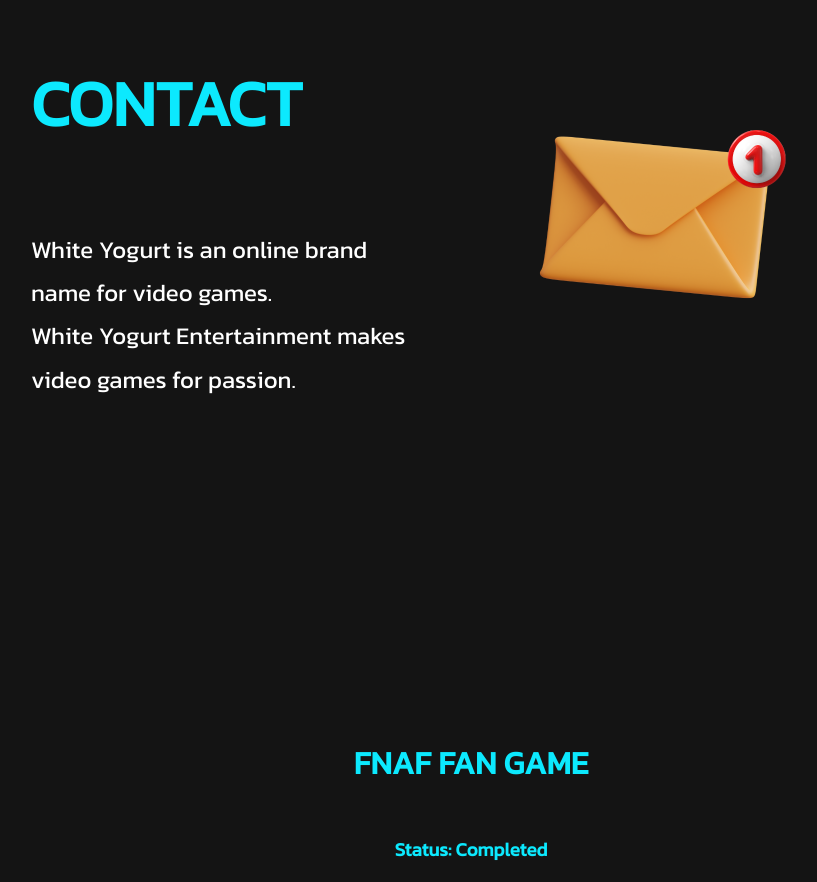
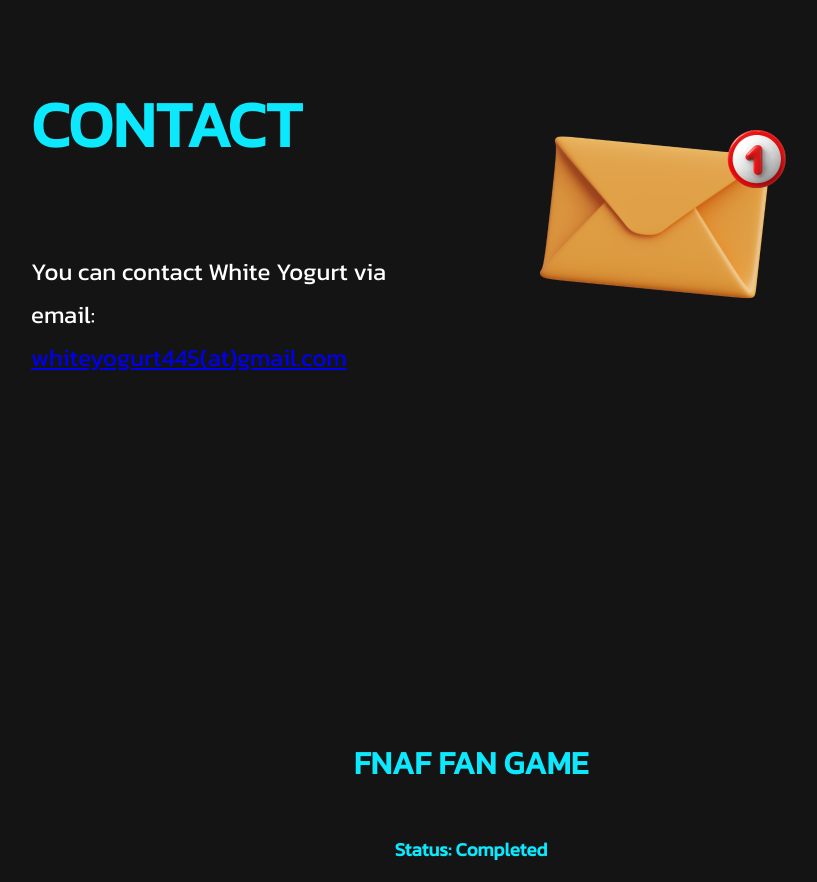
Before and after one commit to george456ff/white-yogurt, a plain HTML site: page index.html in a window 1280 px wide. Shown: the part 1787-2669 px from the top of the page, without its empty margins (169-986 px from the left). Drawn offline with Linux system fonts and the light colour scheme; grey boxes are pictures that could not be loaded.

Commit message:
Update index.html

```diff
--- a/index.html
+++ b/index.html
@@ -43,8 +43,8 @@
             <div class="leftDiv">
                 <h1 id="contactHeading">CONTACT</h1>
                 <p id="contactParagraph">
-                    White Yogurt is an online brand name for video games.<br>
-                    White Yogurt Entertainment makes video games for passion.
+                    You can contact White Yogurt via email:<br>
+                    <a href="mailto:whiteyogurt445@gmail.com">whiteyogurt445(at)gmail.com</a>
                 </p>
             </div>
             <img src="contactImage.png" id="contactImage">
```
